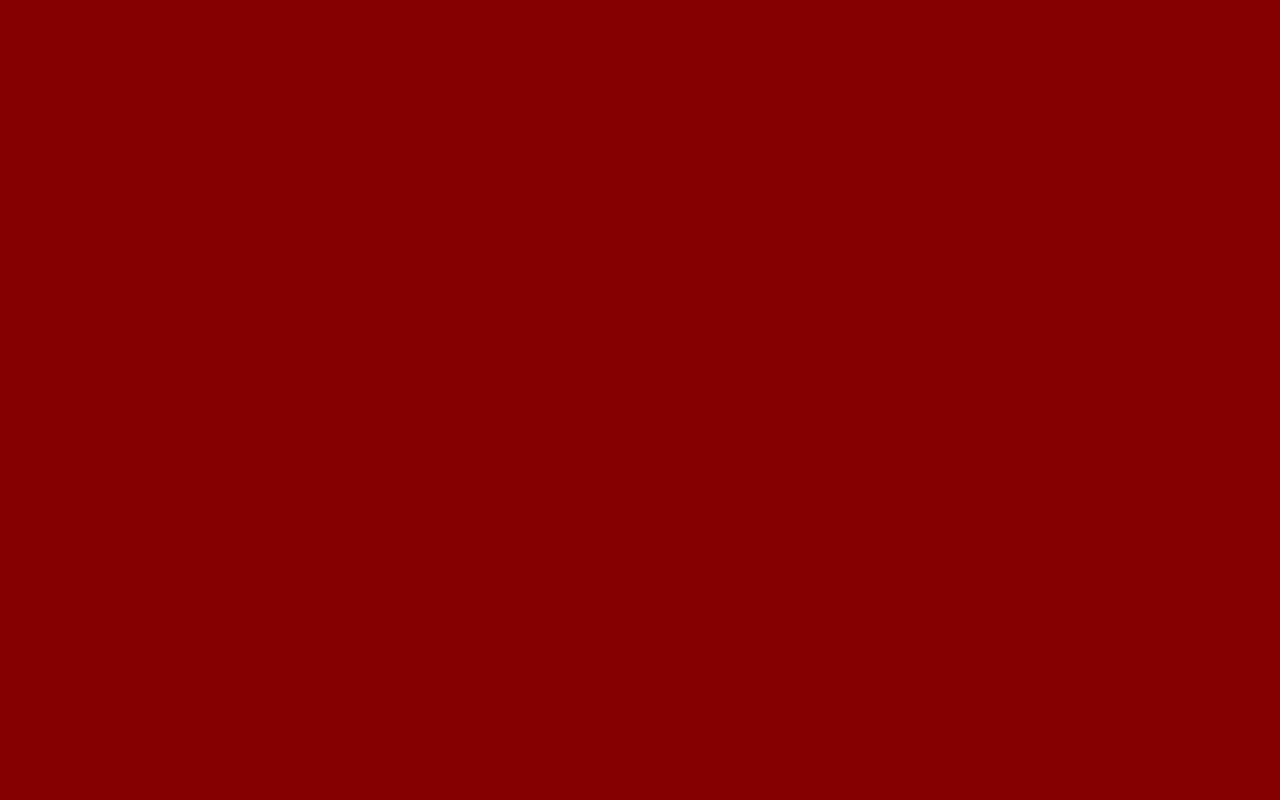
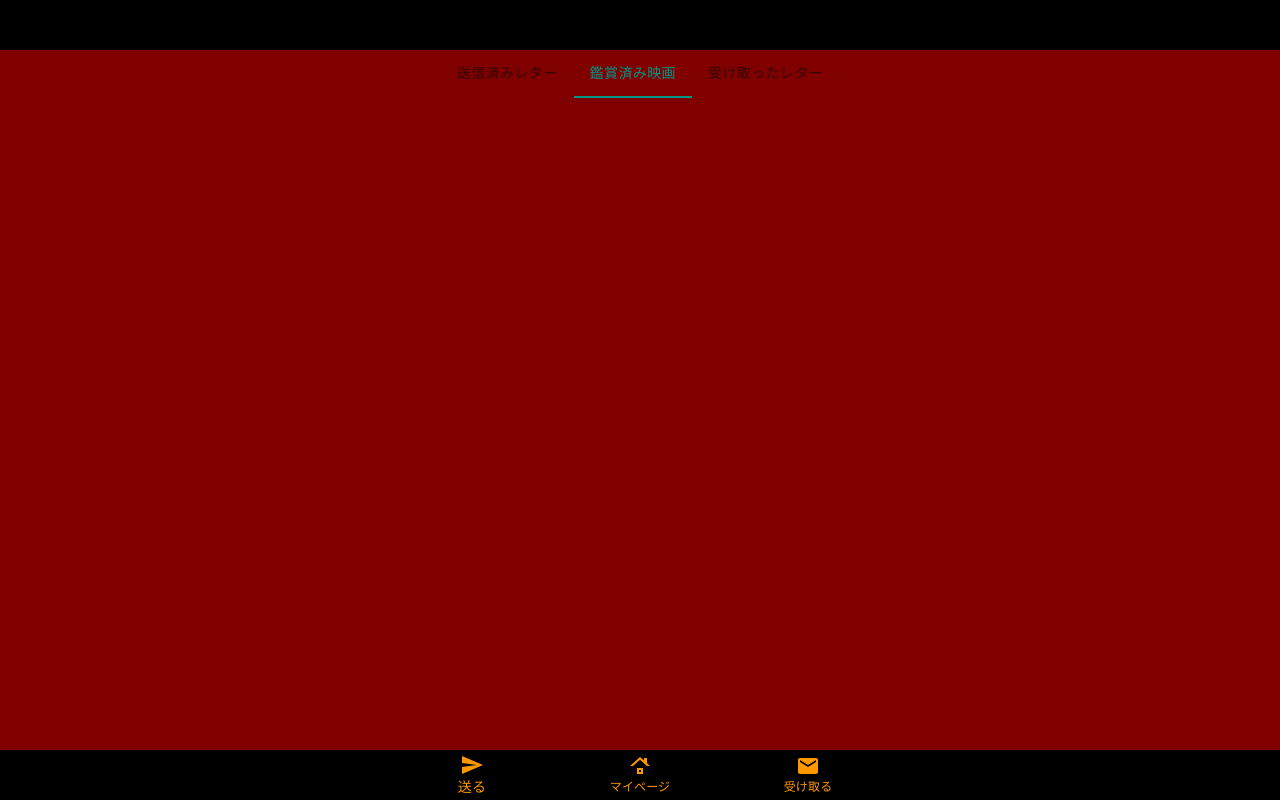
Before and after one commit to huku29/film_connect_front, a React (Vite) app: page /mypage in a window 1280 px wide. Before the commit this address had no page. Built offline with nearby package versions, Linux system fonts and the light colour scheme.

Commit message:
Add:Myページのルーティング設定とMyページ作成 #27

```diff
--- a/src/components/layouts/LoggedInLayout.jsx
+++ b/src/components/layouts/LoggedInLayout.jsx
@@ -13,7 +13,7 @@ const FOOTER_MENU_LIST = [
   {
     label: 'マイページ',
     icon: < RoofingIcon/>,
-    nextPage: '/',
+    nextPage: '/mypage',
 
   },
   {
--- /dev/null
+++ b/src/components/pages/MyPage.jsx
@@ -0,0 +1,25 @@
+import { LoggedInLayout } from '@/components/layouts'
+import { useState } from 'react'
+import Box from '@mui/material/Box'
+import Tabs from '@mui/material/Tabs'
+import Tab from '@mui/material/Tab'
+
+export const Mypage = () => {
+  const [value, setValue] = useState(1)
+  const handleChange = (event, newValue) => {
+    setValue(newValue)
+  }
+  return (
+    <>
+      <LoggedInLayout>
+        <Box sx={{ width: '100%', bgcolor: 'background.default'}}>
+          <Tabs value={value} onChange={handleChange} centered>
+            <Tab label="送信済みレター" />
+            <Tab label="鑑賞済み映画" />
+            <Tab label="受け取ったレター" />
+          </Tabs>
+        </Box>
+      </LoggedInLayout>
+    </>
+  )
+}
--- a/src/components/pages/index.js
+++ b/src/components/pages/index.js
@@ -1,3 +1,4 @@
 export { Top } from './Top'
 export { Show } from './Show'
 export {Login} from './Login'
+export {Mypage} from './MyPage'
--- a/src/router/Router.jsx
+++ b/src/router/Router.jsx
@@ -1,5 +1,5 @@
 import { BrowserRouter, Route, Routes } from 'react-router-dom'
-import { Top, Show, Login } from '@/components/pages'
+import { Top, Show, Login, Mypage} from '@/components/pages'
 
 export const Router = () => {
   return (
@@ -8,6 +8,7 @@ export const Router = () => {
         <Route path="/" element={<Top />} />
         <Route path="/show" element={<Show />} />
         <Route path="/login" element={<Login />} />
+        <Route path="/mypage" element={<Mypage/>}/>
       </Routes>
     </BrowserRouter>
   )
```
